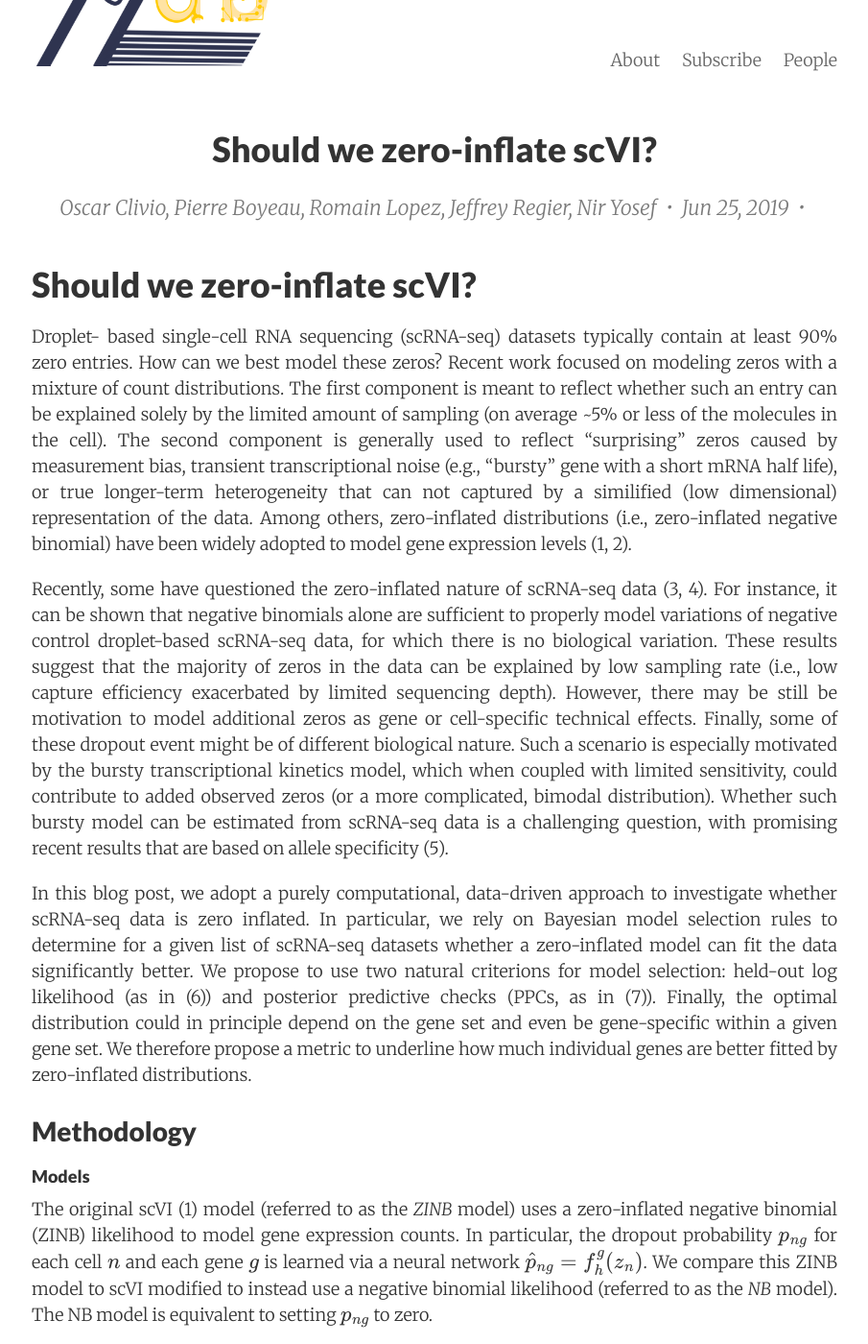
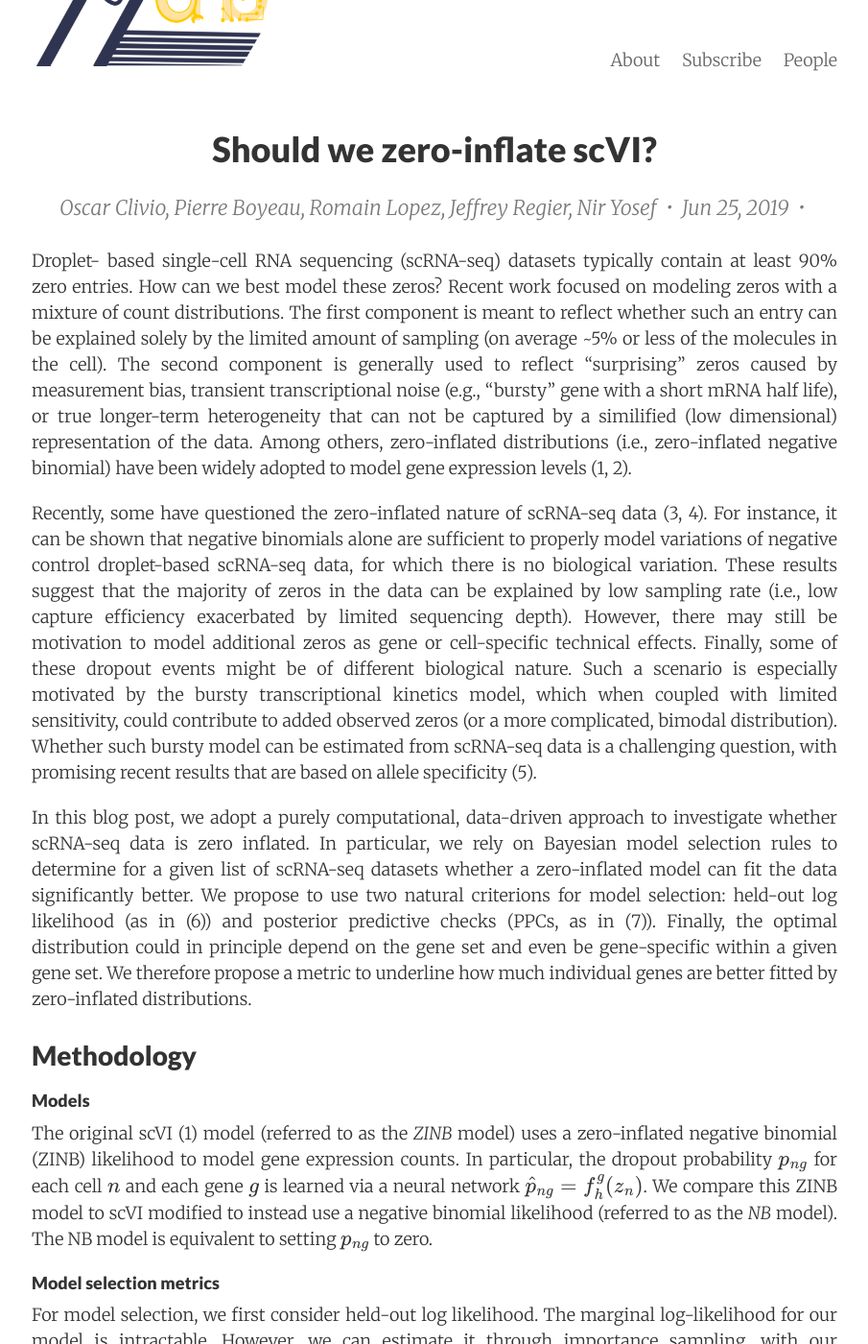
Before and after one commit to YosefLab/yoseflab.github.io-deprecated, a Jekyll site: the page built from _posts/2019-6-27-ZeroInflation.md, in a window 1280 px wide and 1400 px high, scrolled down 266 px. Shown: the whole window at 96% size, without its empty margins (187-1092 px from the left). Built offline with Jekyll 4.4.1, drawn with Linux system fonts in a browser that asks for light colours; nearby versions of some CDN libraries; formulas are drawn with MathJax 3; comment, search, counter and statistics services are not loaded; some of the changed text lies outside the part shown.

Commit message:
Remove duplicate title and correct typos in Oscar's post.

```diff
--- a/_posts/2019-6-27-ZeroInflation.md
+++ b/_posts/2019-6-27-ZeroInflation.md
@@ -6,14 +6,10 @@ summary:    A study to assess whether zero-inflation is adapted to model scRNA-s
 author:     Oscar Clivio, Pierre Boyeau, Romain Lopez, Jeffrey Regier, Nir Yosef
 visible:    True
 ---
+Droplet- based single-cell RNA sequencing (scRNA-seq) datasets typically contain at least 90% zero entries. How can we best model these zeros? Recent work focused on modeling zeros with a mixture of count distributions. The first component is meant to reflect whether such an entry can be explained solely by the limited amount of sampling (on average ~5% or less of the molecules in the cell). The second component is generally used to reflect "surprising" zeros caused by measurement bias, transient transcriptional noise (e.g., "bursty" gene with a short mRNA half life), or true longer-term heterogeneity that can not be captured by a similified (low dimensional) representation of the data. Among others, zero-inflated distributions (i.e., zero-inflated negative binomial) have been widely adopted to model gene expression levels (1, 2).
 
 
-# Should we zero-inflate scVI?
-
-Droplet- based single-cell RNA sequencing (scRNA-seq) datasets typically contain at least 90% zero entries. How can we best model these zeros? Recent work focused on modeling zeros with a mixture of count distributions. The first component is meant to reflect whether such an entry can be explained solely by the limited amount of sampling (on average ~5% or less of the molecules in the cell). The second component is generally used to reflect "surprising" zeros caused by measurement bias, transient transcriptional noise (e.g., "bursty" gene with a short mRNA half life), or true longer-term heterogeneity that can not captured by a similified (low dimensional) representation of the data. Among others, zero-inflated distributions (i.e., zero-inflated negative binomial) have been widely adopted to model gene expression levels (1, 2).
-
-
-Recently, some have questioned the zero-inflated nature of scRNA-seq data (3, 4). For instance, it can be shown that negative binomials alone are sufficient to properly model variations of negative control droplet-based scRNA-seq data, for which there is no biological variation. These results suggest that the majority of zeros in the data can be explained by low sampling rate (i.e., low capture efficiency exacerbated by limited sequencing depth). However, there may be still be motivation to model additional zeros as gene or cell-specific technical effects. Finally, some of these dropout event might be of different biological nature. Such a scenario is especially motivated by the bursty transcriptional kinetics model, which when coupled with limited sensitivity, could contribute to added observed zeros (or a more complicated, bimodal distribution). Whether such bursty model can be estimated from scRNA-seq data is a challenging question, with promising recent results that are based on allele specificity (5).
+Recently, some have questioned the zero-inflated nature of scRNA-seq data (3, 4). For instance, it can be shown that negative binomials alone are sufficient to properly model variations of negative control droplet-based scRNA-seq data, for which there is no biological variation. These results suggest that the majority of zeros in the data can be explained by low sampling rate (i.e., low capture efficiency exacerbated by limited sequencing depth). However, there may still be motivation to model additional zeros as gene or cell-specific technical effects. Finally, some of these dropout events might be of different biological nature. Such a scenario is especially motivated by the bursty transcriptional kinetics model, which when coupled with limited sensitivity, could contribute to added observed zeros (or a more complicated, bimodal distribution). Whether such bursty model can be estimated from scRNA-seq data is a challenging question, with promising recent results that are based on allele specificity (5).
 
 In this blog post, we adopt a purely computational, data-driven approach to investigate whether scRNA-seq data is zero inflated. In particular, we rely on Bayesian model selection rules to determine for a given list of scRNA-seq datasets whether a zero-inflated model can fit the data significantly better. We propose to use two natural criterions for model selection: held-out log likelihood (as in (6)) and posterior predictive checks (PPCs, as in (7)). Finally, the optimal distribution could in principle depend on the gene set and even be gene-specific within a given gene set. We therefore propose a metric to underline how much individual genes are better fitted by zero-inflated distributions.
 
```
Also changed, not shown: other parts of _posts/2019-6-27-ZeroInflation.md (+3 -3 lines).
